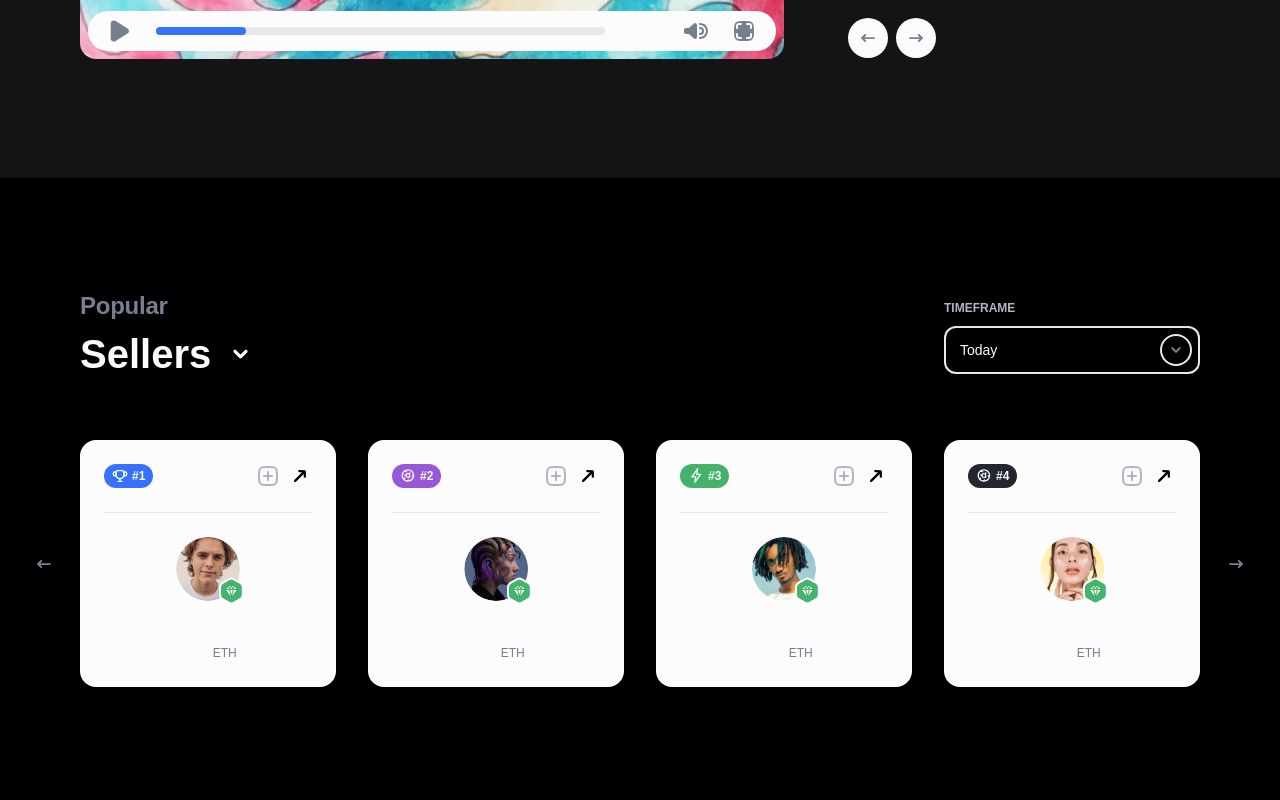
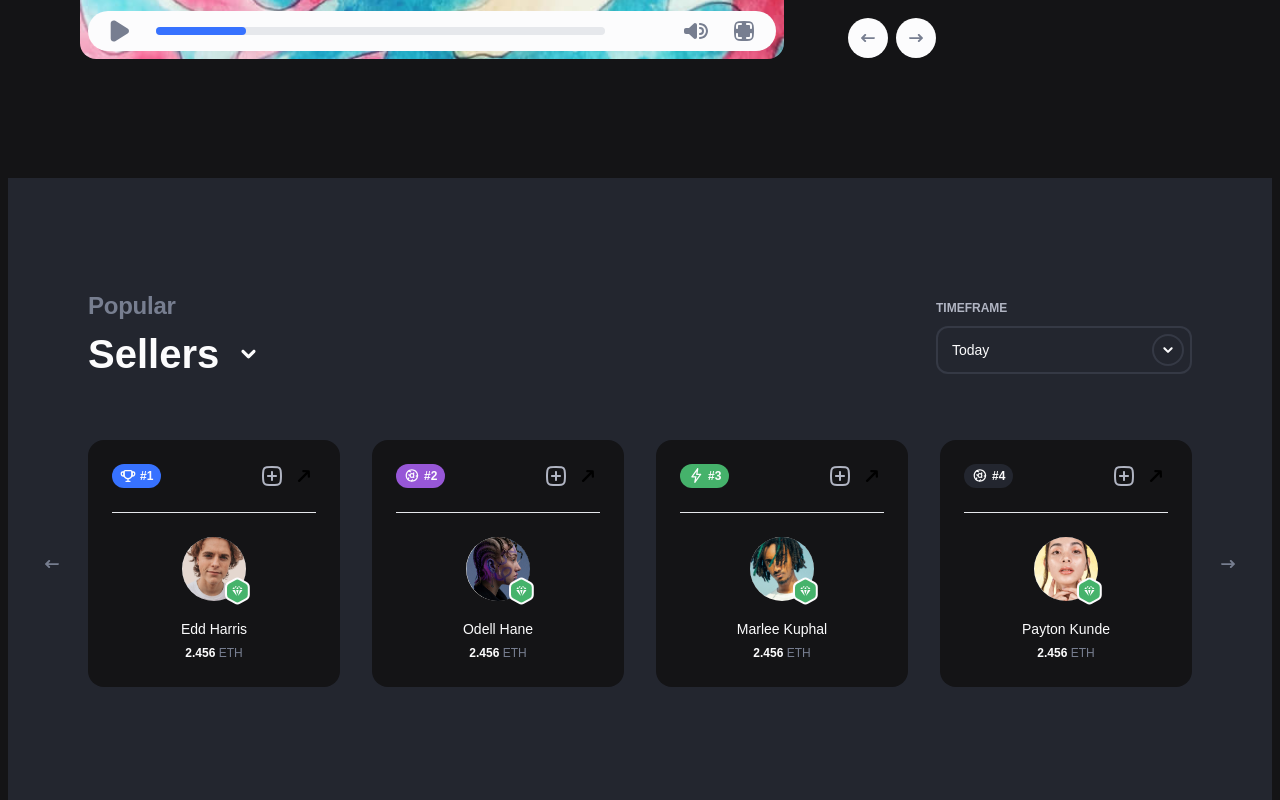
Before and after one commit to sanjeevjayasurya/chainbeatz, a Next.js app: page / in a window 1280 px wide. Shown: the part 1214-2014 px from the top of the page. Built offline with nearby package versions, Linux system fonts and the light colour scheme.

Commit message:
fix styles in popular and  dropdown component

```diff
--- a/components/Dropdown/Dropdown.module.sass
+++ b/components/Dropdown/Dropdown.module.sass
@@ -19,7 +19,7 @@
     height: 48px
     padding: 0 48px 0 16px
     border-radius: 12px
-    box-shadow: inset 0 0 0 2px $neutrals6
+    box-shadow: inset 0 0 0 2px $neutrals3
     font-size: 14px
     font-weight: 500
     line-height: 48px
@@ -46,10 +46,10 @@
     width: 32px
     height: 32px
     border-radius: 50%
-    box-shadow: inset 0 0 0 2px $neutrals6
+    box-shadow: inset 0 0 0 2px $neutrals3
     transform: translateY(-50%)
     svg
-        fill: $neutrals4
+        fill: $neutrals8
         transition: transform .2s
     +dark
         box-shadow: inset 0 0 0 2px $neutrals3
@@ -63,8 +63,8 @@
     right: 0
     padding: 8px 0
     border-radius: 12px
-    background: $neutrals8
-    box-shadow: inset 0 0 0 2px $neutrals6, 0 4px 12px rgba($neutrals2, .1)
+    background: $neutrals1
+    box-shadow: inset 0 0 0 2px $neutrals3, 0 4px 12px rgba($neutrals1, .1)
     visibility: hidden
     opacity: 0
     transform: translateY(3px)
--- a/components/DropdownEmpty/DropdownEmpty.module.sass
+++ b/components/DropdownEmpty/DropdownEmpty.module.sass
@@ -6,7 +6,7 @@
     &.active
         z-index: 10
         .head
-            background: $neutrals8
+            background: $neutrals1
             color: $blue
             +dark
                 background: $neutrals1
@@ -40,12 +40,12 @@
         top: 50%
         right: 27px
         transform: translateY(-50%)
-        fill: $neutrals2
+        fill: $neutrals8
         transition: all .2s
         +dark
             fill: $neutrals8
     &:hover
-        background: $neutrals8
+        background: $neutrals1
         color: $blue
         svg
             fill: $blue
@@ -64,8 +64,8 @@
     right: 0
     padding: 24px
     border-radius: 24px
-    background: $neutrals8
-    box-shadow: 0px 40px 64px -32px rgba(15, 15, 15, 0.15)
+    background: $neutrals1
+    box-shadow: inset 0 0 0 2px $neutrals3, 0 4px 12px rgba($neutrals1, .1)
     visibility: hidden
     opacity: 0
     transform: translateY(3px)
@@ -87,7 +87,7 @@
         font-size: 32px
     &:hover,
     &.selectioned
-        color: $neutrals2
+        color: $neutrals8
         +dark
             color: $neutrals8
     &:not(:last-child)
--- a/components/Popular/Popular.module.sass
+++ b/components/Popular/Popular.module.sass
@@ -3,6 +3,8 @@
 .section
     overflow: hidden
     padding-bottom: 140px
+    width: 100%
+    background-color: #23262F
     +x
         padding-bottom: 112px
     +m
@@ -49,7 +51,7 @@
 .item
     padding: 24px
     border-radius: 16px
-    background: $neutrals8
+    background: $neutrals1
     transition: box-shadow .2s
     +dark
         background: $neutrals1
```
